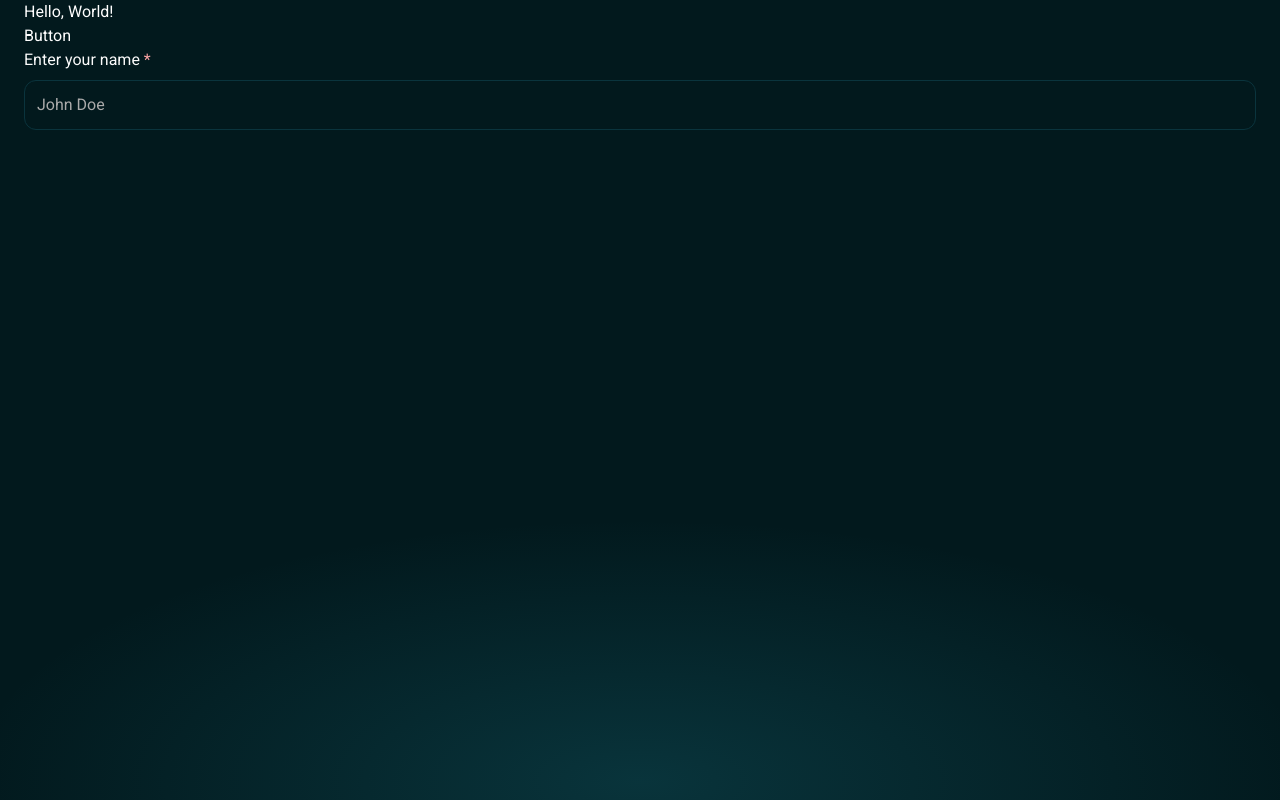
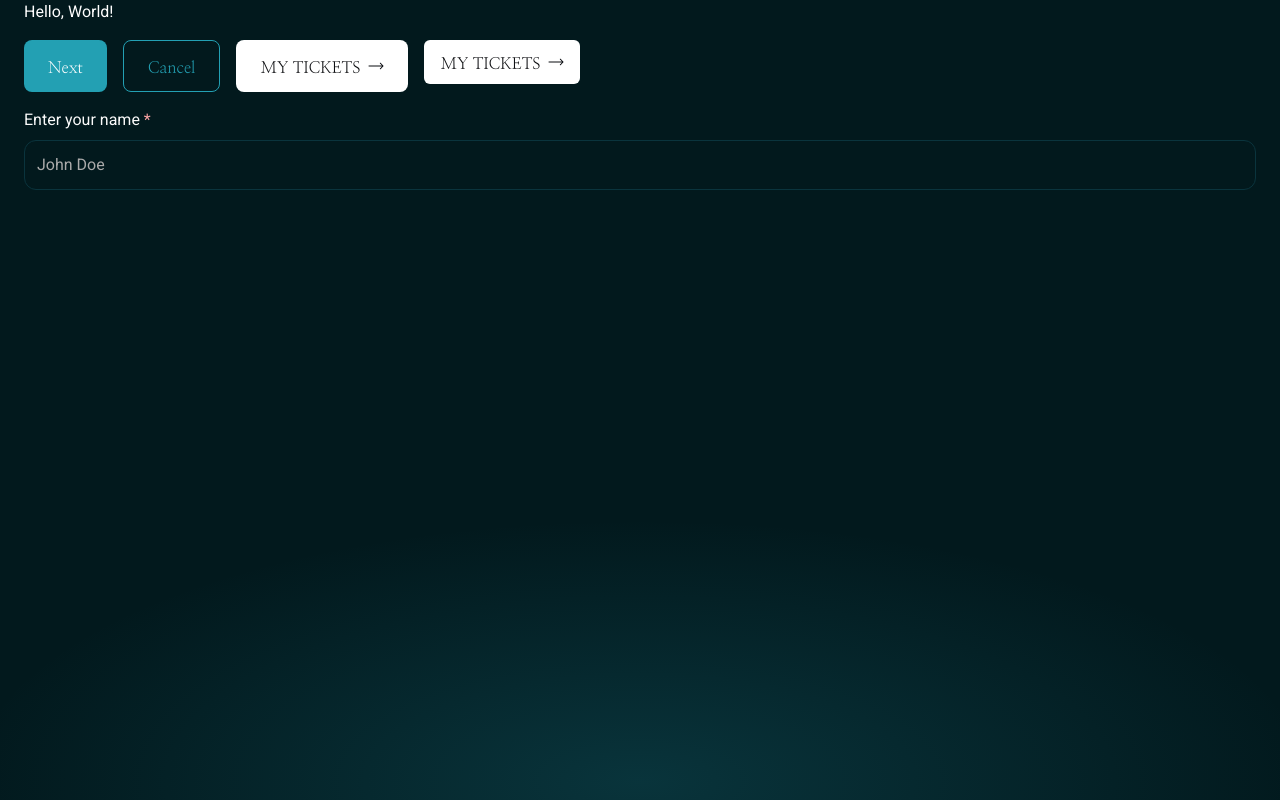
Before and after one commit to AJ1732/hng-12--stage-2, a Next.js app: page / in a window 1280 px wide. Built offline with nearby package versions, Linux system fonts and the light colour scheme; a web font is replaced by a local one.

Commit message:
chore: build button link component

```diff
--- a/src/app/page.tsx
+++ b/src/app/page.tsx
@@ -1,11 +1,20 @@
-import { Button, InputField } from "@/components";
+import { ButtonLink, InputField } from "@/components";
 
 export default function Home() {
   return (
     <div className="px-6">
       <h1>Hello, World!</h1>
 
-      <Button>Button</Button>
+      <div className="flex gap-4 py-4">
+        <ButtonLink>Next</ButtonLink>
+        <ButtonLink variant={"outline"}>Cancel</ButtonLink>
+        <ButtonLink link="/" className="uppercase">
+          my tickets
+        </ButtonLink>
+        <ButtonLink link="/" className="uppercase" size={"sm"}>
+          my tickets
+        </ButtonLink>
+      </div>
 
       <InputField
         label="Enter your name"
--- a/src/components/index.ts
+++ b/src/components/index.ts
@@ -1,3 +1,3 @@
 // UI COMPONENTS
-export { default as Button } from "./ui/button";
+export { default as ButtonLink } from "./ui/button-link";
 export { default as InputField } from "./ui/input-field";
--- /dev/null
+++ b/src/components/ui/button-link.tsx
@@ -0,0 +1,64 @@
+import Link from "next/link";
+import { cva, type VariantProps } from "class-variance-authority";
+import { ArrowRightSVG } from "@/svgs";
+import { cn } from "@/lib/utils";
+
+const buttonVariants = cva(
+  "inline-flex items-center font-nanum justify-center gap-2 whitespace-nowrap rounded-lg text-base leading-none ring-offset-background transition-colors focus-visible:outline-none focus-visible:ring-2 focus-visible:ring-primary-400 focus-visible:ring-offset-2 disabled:pointer-events-none disabled:opacity-50 [&_svg]:pointer-events-none [&_svg]:size-4 [&_svg]:shrink-0",
+  {
+    variants: {
+      variant: {
+        default: "bg-primary-300 hover:bg-primary-300/80",
+        outline:
+          "border border-primary-300 text-primary-300 bg-transparent hover:bg-primary-300/10",
+        link: "bg-white text-accent-800 hover:bg-neutral-light",
+      },
+      size: {
+        default: "h-[3.25rem] px-6 py-4",
+        sm: "h-11 rounded-md px-4 py-3",
+      },
+    },
+    defaultVariants: {
+      variant: "default",
+      size: "default",
+    },
+  },
+);
+
+interface ButtonProps
+  extends React.ButtonHTMLAttributes<HTMLButtonElement>,
+    VariantProps<typeof buttonVariants> {
+  children: React.ReactNode;
+  className?: string;
+  link?: string;
+}
+const Button: React.FC<ButtonProps> = ({
+  children,
+  className,
+  variant,
+  size,
+  link,
+  ...props
+}) => {
+  if (link) {
+    return (
+      <Link
+        href={link}
+        className={cn(buttonVariants({ variant: "link", size, className }))}
+      >
+        <span className="-mb-1">{children}</span> <ArrowRightSVG />
+      </Link>
+    );
+  }
+
+  return (
+    <button
+      className={cn(buttonVariants({ variant, size, className }))}
+      {...props}
+    >
+      <span className="-mb-1">{children}</span>
+    </button>
+  );
+};
+
+export default Button;
--- a/src/components/ui/button.tsx
+++ /dev/null
@@ -1,11 +0,0 @@
-import { cn } from "@/lib/utils";
-
-interface ButtonProps {
-  children: React.ReactNode;
-  className?: string;
-}
-const Button: React.FC<ButtonProps> = ({ children, className }) => {
-  return <button className={cn("", className)}>{children}</button>;
-};
-
-export default Button;
--- /dev/null
+++ b/src/svgs/ArrowRightSVG/index.tsx
@@ -0,0 +1,24 @@
+import { SvgProps } from "@/types/svgs";
+
+const ArrowRightSVG: React.FC<SvgProps> = ({
+  className,
+  fillColor = "#0A0C11",
+}) => {
+  return (
+    <svg
+      xmlns="http://www.w3.org/2000/svg"
+      width="18"
+      height="8"
+      viewBox="0 0 18 8"
+      className={className}
+      fill="none"
+    >
+      <path
+        d="M1 3.5C0.723858 3.5 0.5 3.72386 0.5 4C0.5 4.27614 0.723858 4.5 1 4.5V3.5ZM17.3536 4.35355C17.5488 4.15829 17.5488 3.84171 17.3536 3.64645L14.1716 0.464466C13.9763 0.269204 13.6597 0.269204 13.4645 0.464466C13.2692 0.659728 13.2692 0.976311 13.4645 1.17157L16.2929 4L13.4645 6.82843C13.2692 7.02369 13.2692 7.34027 13.4645 7.53553C13.6597 7.7308 13.9763 7.7308 14.1716 7.53553L17.3536 4.35355ZM1 4.5L17 4.5V3.5L1 3.5V4.5Z"
+        fill={fillColor}
+      />
+    </svg>
+  );
+};
+
+export default ArrowRightSVG;
--- /dev/null
+++ b/src/svgs/index.ts
@@ -0,0 +1 @@
+export { default as ArrowRightSVG } from "./ArrowRightSVG";
--- /dev/null
+++ b/src/types/svgs.ts
@@ -0,0 +1,5 @@
+export interface SvgProps {
+  className?: string;
+  fillColor?: string;
+  strokeColor?: string;
+}
```
